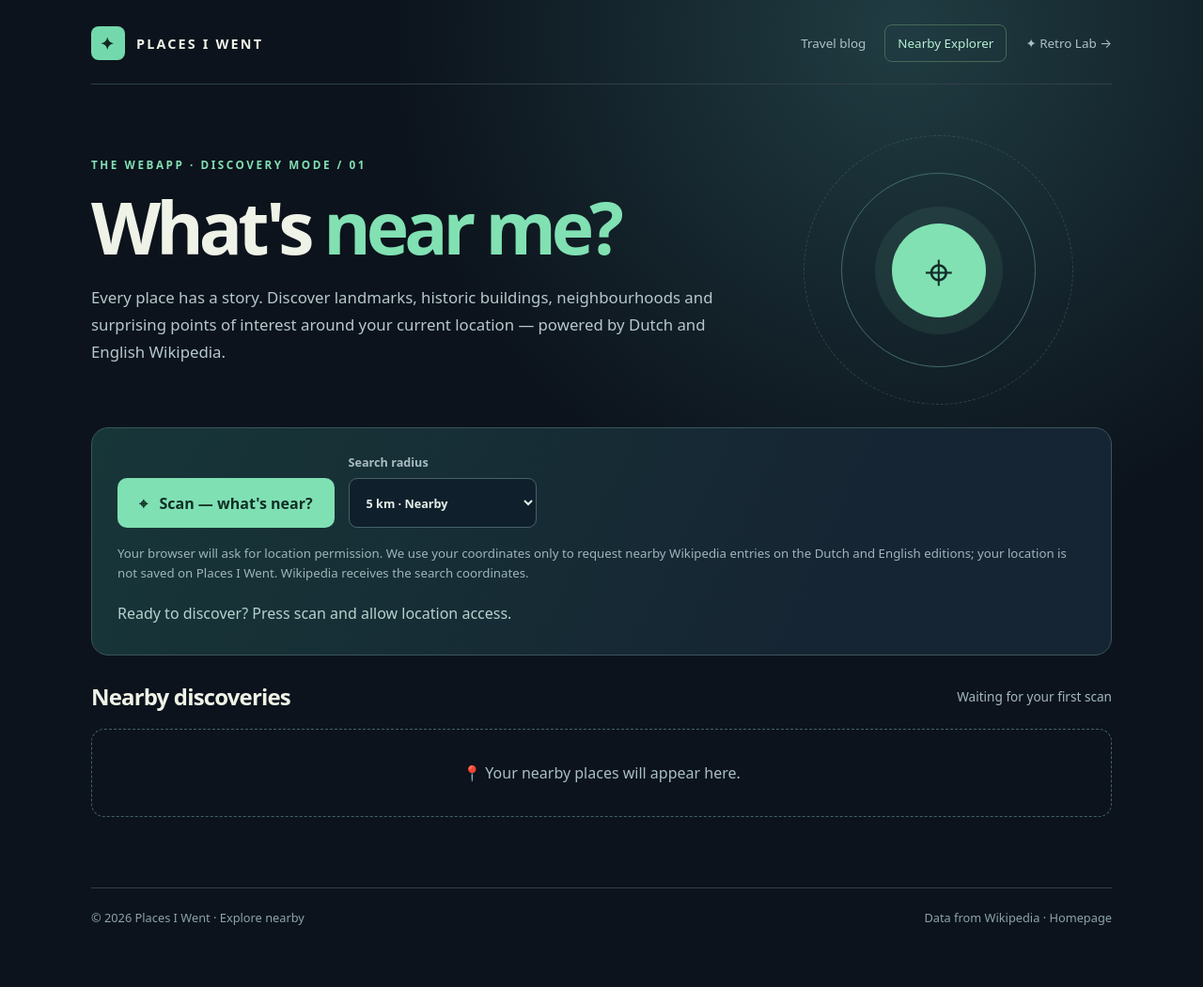
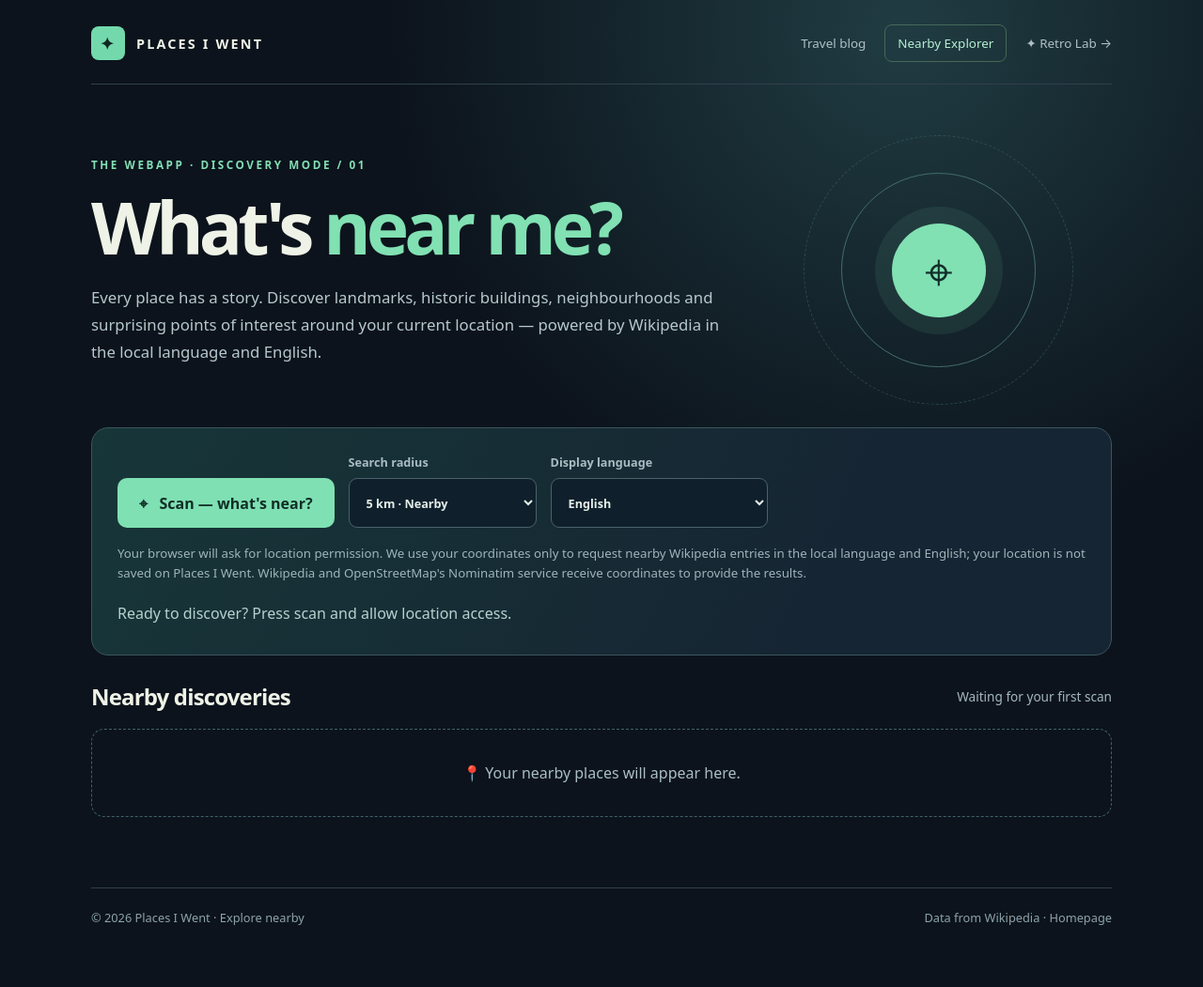
Before and after one commit to orakiotriestocode/placesiwent, a Jekyll site: the page built from explore/index.html, in a window 1280 px wide. Shown: the whole page at 94% size. Built offline with Jekyll 4.4.1, drawn with Linux system fonts in a browser that asks for light colours; some of the changed lines change nothing that is shown.

Commit message:
Detect regional Wikipedia and harmonize nearby results into selected display language

```diff
--- a/explore/index.html
+++ b/explore/index.html
@@ -67,15 +67,16 @@
 <section class="hero">
 <div><div class="eyebrow">The webapp · Discovery mode / 01</div>
 <h1>What's <em>near me?</em></h1>
-<p class="intro">Every place has a story. Discover landmarks, historic buildings, neighbourhoods and surprising points of interest around your current location — powered by Dutch and English Wikipedia.</p></div>
+<p class="intro">Every place has a story. Discover landmarks, historic buildings, neighbourhoods and surprising points of interest around your current location — powered by Wikipedia in the local language and English.</p></div>
 <div class="orbit" aria-hidden="true"><div class="pin">⌖</div></div>
 </section>
 <section class="scan-panel" aria-label="Location scanner">
 <div class="controls">
 <button class="scan" id="scan" type="button">⌖ &nbsp; Scan — what's near?</button>
 <label class="field">Search radius<select id="radius"><option value="1000">1 km · Walking distance</option><option value="3000">3 km · Around me</option><option value="5000" selected>5 km · Nearby</option><option value="10000">10 km · Explore further</option></select></label>
+<label class="field">Display language<select id="language"><option value="en" selected>English</option><option value="nl">Nederlands</option><option value="local">Local language (auto-detect)</option></select></label>
 </div>
-<p class="note">Your browser will ask for location permission. We use your coordinates only to request nearby Wikipedia entries on the Dutch and English editions; your location is not saved on Places I Went. Wikipedia receives the search coordinates.</p>
+<p class="note">Your browser will ask for location permission. We use your coordinates only to request nearby Wikipedia entries in the local language and English; your location is not saved on Places I Went. Wikipedia and OpenStreetMap's Nominatim service receive coordinates to provide the results.</p>
 <div id="status" class="status" role="status" aria-live="polite">Ready to discover? Press scan and allow location access.</div>
 </section>
 <section aria-label="Nearby results">
@@ -88,77 +89,157 @@
 <script>
 (function(){
 "use strict";
-const scan=document.getElementById("scan");
-const radius=document.getElementById("radius");
-const status=document.getElementById("status");
-const results=document.getElementById("results");
-const meta=document.getElementById("meta");
+const scan=document.getElementById("scan"),radius=document.getElementById("radius"),language=document.getElementById("language");
+const status=document.getElementById("status"),results=document.getElementById("results"),meta=document.getElementById("meta");
+const countryLanguages={be:"nl",nl:"nl",fr:"fr",de:"de",at:"de",ch:"de",lu:"fr",es:"es",pt:"pt",it:"it",gb:"en",ie:"en",us:"en",ca:"en",au:"en",nz:"en",jp:"ja",cn:"zh",tw:"zh",kr:"ko",in:"hi",br:"pt",mx:"es",ar:"es",cl:"es",co:"es",pe:"es",gr:"el",tr:"tr",pl:"pl",cz:"cs",sk:"sk",hu:"hu",ro:"ro",bg:"bg",rs:"sr",hr:"hr",si:"sl",ua:"uk",ru:"ru",se:"sv",no:"no",dk:"da",fi:"fi",ee:"et",lv:"lv",lt:"lt",is:"is",il:"he",sa:"ar",ae:"ar",eg:"ar",ma:"ar",th:"th",vn:"vi",id:"id",my:"ms",ph:"tl",za:"en"};
+const labelFor={en:"English",nl:"Dutch",fr:"French",de:"German",es:"Spanish",it:"Italian",pt:"Portuguese",ja:"Japanese",zh:"Chinese",ko:"Korean",hi:"Hindi"};
+let lastScan=null,scanId=0;
 function message(text,error=false){status.textContent=text;status.classList.toggle("error",error)}
 function clear(){results.replaceChildren()}
 function empty(text){clear();const el=document.createElement("div");el.className="empty";el.style.gridColumn="1/-1";el.textContent=text;results.append(el)}
-function wiki(params,lang="en"){const q=new URLSearchParams({action:"query",format:"json",origin:"*",...params});return fetch("https://"+lang+".wikipedia.org/w/api.php?"+q.toString(),{headers:{"Accept":"application/json"}}).then(r=>{if(!r.ok)throw Error("Wikipedia returned HTTP "+r.status);return r.json()})}
-function coords(pos){return {lat:pos.coords.latitude,lon:pos.coords.longitude}}
+function wiki(params,lang="en"){
+const q=new URLSearchParams({action:"query",format:"json",origin:"*",...params});
+return fetch("https://"+encodeURIComponent(lang)+".wikipedia.org/w/api.php?"+q.toString()).then(async r=>{if(!r.ok)throw Error("Wikipedia HTTP "+r.status);const data=await r.json();if(data.error)throw Error(data.error.info||"Wikipedia error");return data});
+}
 function getPosition(){return new Promise((resolve,reject)=>navigator.geolocation.getCurrentPosition(resolve,reject,{enableHighAccuracy:false,timeout:15000,maximumAge:60000}))}
-function makeCard(place,details){
+function nameOf(lang){return labelFor[lang]||lang.toUpperCase()}
+async function localLanguage(lat,lon){
+try{
+const url="https://nominatim.openstreetmap.org/reverse?"+new URLSearchParams({lat:String(lat),lon:String(lon),format:"jsonv2",zoom:"5",addressdetails:"1",accept_language:"en"});
+const response=await fetch(url,{headers:{Accept:"application/json"}});if(!response.ok)throw Error("Nominatim "+response.status);
+const address=(await response.json()).address||{},country=(address.country_code||"").toLowerCase();
+if(country==="be"){
+const state=(address.state||"").toLowerCase(),county=(address.county||"").toLowerCase();
+if(state.includes("wallon")||state.includes("walloon")||state.includes("liège")||state.includes("namur")||state.includes("hainaut")||state.includes("luxembourg")||county.includes("liège"))return {lang:"fr",country};
+if(state.includes("brussels")||state.includes("bruxelles")||state.includes("brussel"))return {lang:"fr",country};
+return {lang:"nl",country};
+}
+if(country==="ch"){return {lang:"de",country}}
+return {lang:countryLanguages[country]||"en",country};
+}catch(e){console.warn("Local language detection unavailable",e);return {lang:(navigator.language||"en").split("-")[0].toLowerCase(),country:null}}
+}
+function makeCard(p,displayLang){
+const info=p.view||{},sourceLang=p.lang,translated=!!p.translated;
 const card=document.createElement("article");card.className="card";
 const visual=document.createElement("div");visual.className="visual";
-const info=details[place.lang+":"+place.pageid]||{};
-if(info.thumbnail&&/^https:\/\//.test(info.thumbnail.source)){const img=document.createElement("img");img.src=info.thumbnail.source;img.loading="lazy";img.alt="Photo of "+place.title;visual.append(img)}
-else{const p=document.createElement("span");p.className="placeholder";p.textContent="✧";visual.append(p)}
+const thumbnail=info.thumbnail||p.sourceInfo&&p.sourceInfo.thumbnail;
+if(thumbnail&&/^https:\/\//.test(thumbnail.source)){const img=document.createElement("img");img.src=thumbnail.source;img.loading="lazy";img.alt="Photo of "+(info.title||p.title);visual.append(img)}
+else{const placeholder=document.createElement("span");placeholder.className="placeholder";placeholder.textContent="✧";visual.append(placeholder)}
 const body=document.createElement("div");body.className="body";
-const tag=document.createElement("span");tag.className="kicker";tag.textContent=place.dist<1000?Math.round(place.dist)+" m away":(place.dist/1000).toFixed(1)+" km away";
-const heading=document.createElement("h3");heading.textContent=place.title;
-const description=document.createElement("p");description.textContent=(info.extract||"A nearby place with a Wikipedia article. Explore its history and details.").slice(0,300);
-const link=document.createElement("a");link.href="https://"+place.lang+".wikipedia.org/?curid="+encodeURIComponent(place.pageid);link.target="_blank";link.rel="noopener noreferrer";link.textContent="Explore on Wikipedia ↗";
-body.append(tag,heading,description,link);card.append(visual,body);return card
+const tag=document.createElement("span");tag.className="kicker";tag.textContent=(p.dist<1000?Math.round(p.dist)+" m":(p.dist/1000).toFixed(1)+" km")+" away"+(translated?"":" · "+nameOf(sourceLang)+" only");
+const heading=document.createElement("h3");heading.textContent=translated?info.title:p.title;
+const description=document.createElement("p");
+description.textContent=translated?(info.extract||"Explore this place and its history on Wikipedia.").slice(0,300):"No "+nameOf(displayLang)+" Wikipedia article is available for this place yet. Open the original "+nameOf(sourceLang)+" article to learn more.";
+const link=document.createElement("a"),linkLang=translated?displayLang:sourceLang,linkId=translated?info.pageid:p.pageid;
+link.href="https://"+linkLang+".wikipedia.org/?curid="+encodeURIComponent(linkId);link.target="_blank";link.rel="noopener noreferrer";link.textContent="Explore on Wikipedia ↗";
+body.append(tag,heading,description,link);card.append(visual,body);return card;
+}
+async function getSourceDetails(places,langs){
+const byId=new Map();
+await Promise.allSettled(langs.map(async lang=>{
+const selected=places.filter(p=>p.lang===lang);
+for(let i=0;i<selected.length;i+=40){
+const subset=selected.slice(i,i+40);
+const data=await wiki({prop:"pageprops|langlinks|pageimages",pageids:subset.map(p=>p.pageid).join("|"),ppprop:"wikibase_item",lllimit:"max",pithumbsize:"480",pilimit:"max"},lang);
+for(const page of Object.values(data.query&&data.query.pages||{}))byId.set(lang+":"+page.pageid,page);
+}
+}));
+return byId;
+}
+async function getTranslations(places,sourceDetails,displayLang){
+const translations=new Map(),titles=[];
+for(const p of places){
+const source=sourceDetails.get(p.lang+":"+p.pageid)||{};
+p.sourceInfo=source;
+if(p.lang===displayLang){
+p.view={pageid:p.pageid,title:p.title,thumbnail:source.thumbnail};p.translated=true;
+}else{
+const match=(source.langlinks||[]).find(x=>x.lang===displayLang);
+if(match){p.targetTitle=match["*"];titles.push(match["*"])}
+}
+}
+const wanted=[...new Set(titles)];
+for(let i=0;i<wanted.length;i+=35){
+try{
+const subset=wanted.slice(i,i+35);
+const data=await wiki({prop:"pageimages|extracts",titles:subset.join("|"),pithumbsize:"480",pilimit:"max",exintro:"1",explaintext:"1",exsentences:"2",redirects:"1"},displayLang);
+const alias=new Map();
+for(const value of data.query&&data.query.normalized||[])alias.set(value.from,value.to);
+for(const value of data.query&&data.query.redirects||[])alias.set(value.from,value.to);
+const pages=Object.values(data.query&&data.query.pages||{});
+for(const title of subset){
+let resolved=title;
+for(let k=0;k<3&&alias.has(resolved);k++)resolved=alias.get(resolved);
+const page=pages.find(p=>p.title===resolved&&!p.missing);
+if(page)translations.set(title,page);
+}
+}catch(e){console.warn("Translation lookup unavailable",e)}
+}
+for(const p of places){
+if(p.lang!==displayLang&&p.targetTitle&&translations.has(p.targetTitle)){p.view=translations.get(p.targetTitle);p.translated=true}
+else if(p.lang!==displayLang){p.translated=false}
+}
+const native=places.filter(p=>p.lang===displayLang);
+for(let i=0;i<native.length;i+=40){
+try{
+const subset=native.slice(i,i+40),data=await wiki({prop:"pageimages|extracts",pageids:subset.map(p=>p.pageid).join("|"),pithumbsize:"480",pilimit:"max",exintro:"1",explaintext:"1",exsentences:"2"},displayLang);
+const pages=data.query&&data.query.pages||{};
+for(const p of subset)if(pages[p.pageid])p.view=pages[p.pageid];
+}catch(e){console.warn("Native-language descriptions unavailable",e)}
+}
+return places;
+}
+async function present(data){
+const displayLang=language.value==="local"?data.localLang:language.value;
+message("Harmonizing results into "+nameOf(displayLang)+"…");
+const places=data.places.map(p=>({...p})),sources=await getSourceDetails(places,data.sourceLangs);
+await getTranslations(places,sources,displayLang);
+const normalized=t=>t.toLowerCase().normalize("NFD").replace(/[\u0300-\u036f]/g,"").replace(/[^a-z0-9]/g,"");
+places.sort((a,b)=>a.dist-b.dist);
+const deduped=[],seenIds=new Set(),seenNames=new Set();
+for(const p of places){
+const id=(sources.get(p.lang+":"+p.pageid)||{}).pageprops?.wikibase_item;
+const name=normalized((p.view&&p.view.title)||p.title);
+if(id&&seenIds.has(id))continue;
+if(seenNames.has(name))continue;
+if(id)seenIds.add(id);seenNames.add(name);deduped.push(p);
+}
+clear();deduped.forEach(p=>results.append(makeCard(p,displayLang)));
+const unavailable=deduped.filter(p=>!p.translated).length;
+meta.textContent=deduped.length+" places · within "+(data.radius/1000)+" km · "+data.sourceLangs.join(" + ").toUpperCase()+" → "+nameOf(displayLang);
+message("Found "+deduped.length+" nearby places, displayed in "+nameOf(displayLang)+" where Wikipedia has an article."+(unavailable?" "+unavailable+" have no "+nameOf(displayLang)+" article and are marked as original language.":""));
 }
 async function run(){
 if(!navigator.geolocation){message("Your browser does not support location services.",true);return}
-if(!window.isSecureContext){message("Location requires a secure HTTPS connection. Open this page on placesiwent.eu.",true);return}
-scan.disabled=true;scan.textContent="⌖  Scanning…";clear();meta.textContent="Finding your location";message("Requesting your location…");
+if(!window.isSecureContext){message("Location requires a secure HTTPS connection.",true);return}
+const id=++scanId;scan.disabled=true;scan.textContent="⌖  Scanning…";clear();meta.textContent="Finding your location";message("Requesting your location…");
 try{
-const position=await getPosition();const {lat,lon}=coords(position);
+const position=await getPosition(),lat=position.coords.latitude,lon=position.coords.longitude;
 const accuracy=Math.round(position.coords.accuracy||0);
-message("Location found"+(accuracy?" (approximately ±"+accuracy+" m).":"") +" Looking for nearby Wikipedia articles…");
-const radiusMeters=Number(radius.value);
-const scans=await Promise.allSettled(["nl","en"].map(async lang=>{
-const data=await wiki({list:"geosearch",gscoord:lat+"|"+lon,gsradius:String(radiusMeters),gslimit:"150",gsnamespace:"0"},lang);
-if(data.error)throw Error(data.error.info||"Wikipedia API error");
-return ((data.query&&data.query.geosearch)||[]).map(p=>({...p,lang}));
+message("Location found"+(accuracy?" (±"+accuracy+" m).":"") +" Detecting local language…");
+const local=await localLanguage(lat,lon);
+const sourceLangs=[...new Set([local.lang,"en"])];const radiusMeters=Number(radius.value);
+message("Searching "+sourceLangs.map(nameOf).join(" and ")+" Wikipedia…");
+const scans=await Promise.allSettled(sourceLangs.map(async lang=>{
+const response=await wiki({list:"geosearch",gscoord:lat+"|"+lon,gsradius:String(radiusMeters),gslimit:"150",gsnamespace:"0"},lang);
+return ((response.query&&response.query.geosearch)||[]).map(p=>({...p,lang}));
 }));
-const available=scans.filter(x=>x.status==="fulfilled");
-if(!available.length)throw Error("Both Wikipedia editions are unavailable");
-let places=available.flatMap(x=>x.value);
-const normalized=t=>t.toLowerCase().normalize("NFD").replace(/[\u0300-\u036f]/g,"").replace(/[^a-z0-9]/g,"");
-places.sort((a,b)=>a.dist-b.dist);
-const unique=[];
-for(const p of places){
-const same=unique.find(q=>normalized(q.title)===normalized(p.title) || (Math.abs(q.lat-p.lat)<0.00035&&Math.abs(q.lon-p.lon)<0.00055&&normalized(q.title).includes(normalized(p.title))));
-if(!same)unique.push(p);
-}
-places=unique;
-if(!places.length){empty("No Wikipedia articles found in this radius. Try a larger radius.");meta.textContent="0 nearby places";message("No results this time. Try expanding the search area.");return}
-const details={};
-await Promise.allSettled(["nl","en"].map(async lang=>{
-const selected=places.filter(p=>p.lang===lang);
-for(let i=0;i<selected.length;i+=40){
-const ids=selected.slice(i,i+40).map(p=>p.pageid).join("|");
-const extra=await wiki({prop:"pageimages|extracts",pageids:ids,pithumbsize:"480",pilimit:"max",exintro:"1",explaintext:"1",exsentences:"2",redirects:"1"},lang);
-for(const [id,value] of Object.entries((extra.query&&extra.query.pages)||{}))details[lang+":"+id]=value;
-}
-}));
-clear();places.forEach(p=>results.append(makeCard(p,details)));
-meta.textContent=places.length+" places · within "+(radiusMeters/1000)+" km · NL + EN";
-message("Found "+places.length+" nearby Wikipedia places (Dutch and English). Ordered from closest to furthest."+(available.length<2?" One Wikipedia edition was unavailable.":""));
+const available=scans.map((x,i)=>({result:x,lang:sourceLangs[i]})).filter(x=>x.result.status==="fulfilled");
+if(!available.length)throw Error("Wikipedia search is unavailable");
+const places=available.flatMap(x=>x.result.value);
+if(!places.length){empty("No Wikipedia places found in this radius. Try a larger radius.");meta.textContent="0 nearby places";message("No places found in this area.");return}
+lastScan={places,sourceLangs:available.map(x=>x.lang),localLang:local.lang,radius:radiusMeters};
+if(id===scanId)await present(lastScan);
 }catch(err){
-if(err.code===1)message("Location permission was denied. Enable location access in your browser settings and try again.",true);
-else if(err.code===2)message("Your location could not be determined. Check your device location settings and try again.",true);
+if(err.code===1)message("Location permission was denied. Enable it in your browser settings.",true);
+else if(err.code===2)message("Your location could not be determined.",true);
 else if(err.code===3)message("Location lookup timed out. Please try again.",true);
-else message("Couldn't load nearby places: "+(err.message||"Unknown error")+". Please try again.",true);
+else message("Couldn't load nearby places: "+(err.message||"Unknown error"),true);
 empty("No discoveries to show yet.");meta.textContent="Scan unavailable";
 }finally{scan.disabled=false;scan.textContent="⌖  Scan — what's near?"}
 }
 scan.addEventListener("click",run);
+language.addEventListener("change",()=>{if(lastScan)present(lastScan).catch(e=>message("Couldn't change display language: "+e.message,true))});
 })();
 </script>
 </body>
```
